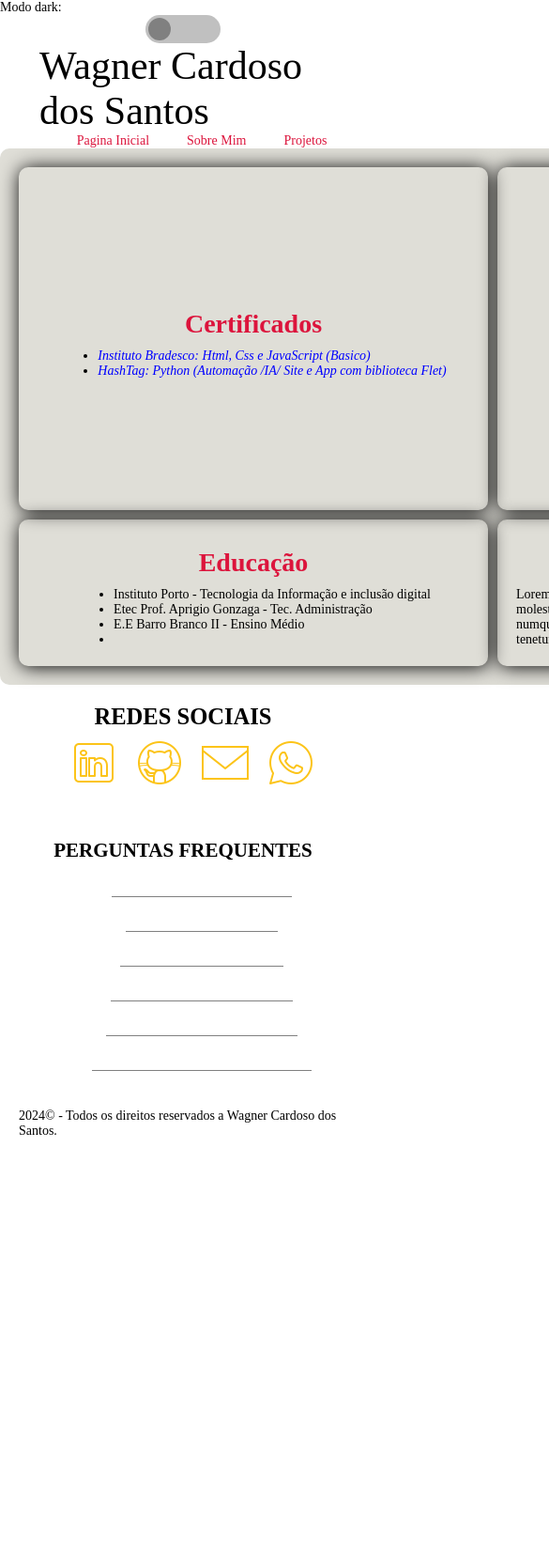
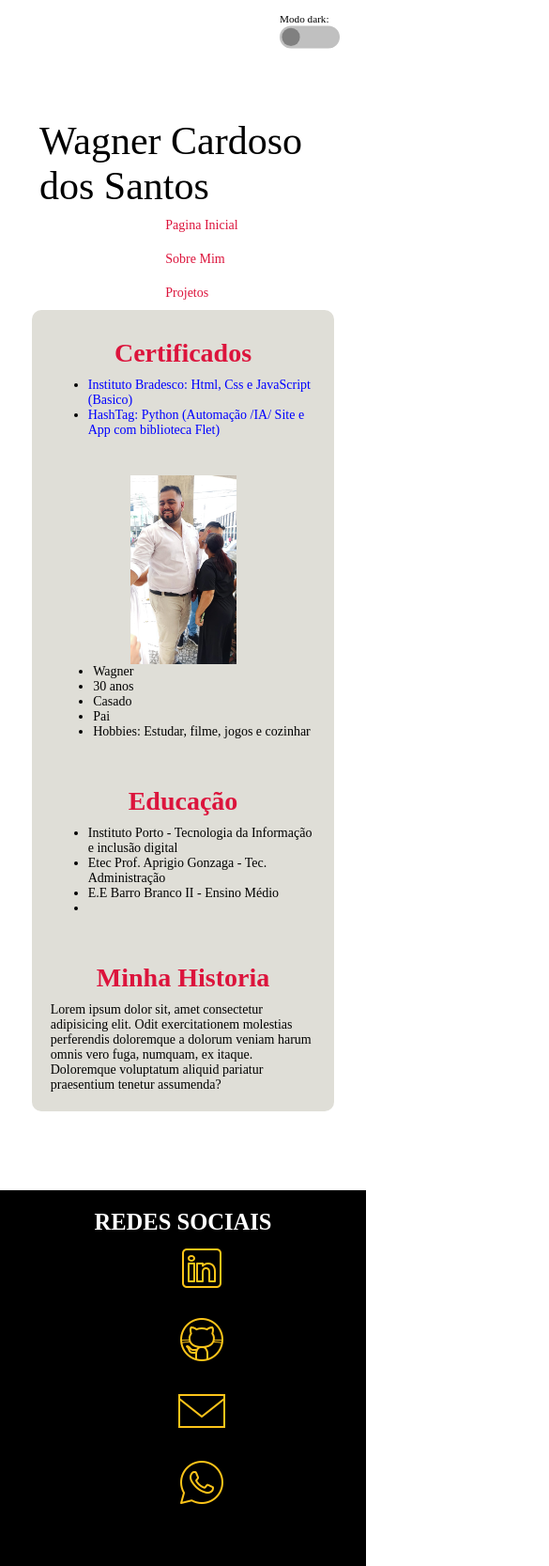
Before and after one commit to wCardos0/MeusProjetos, a plain HTML site: page portfolio/about.html in a window 390 px wide. Shown: the top 1667 px of the page at 94% size, 585 px wide, since content can reach past the window. Before the commit the page ends 1232 px from the top, so only its background shows below. Drawn offline with Linux system fonts and the light colour scheme.

Commit message:
atualização 14-8-24

```diff
--- a/portfolio/css/style.css
+++ b/portfolio/css/style.css
@@ -20,66 +20,6 @@ nav {grid-area: nav;} /* Define a área do grid para o elemento nav */
 .bloco-c {grid-area: bloco-c;} /* Define a área do grid para o elemento .bloco-c */
 .bloco-d {grid-area: bloco-d;} /* Define a área do grid para o elemento .bloco-d */
 .name {grid-area: name;} /* Define a área do grid para o elemento .name */
-
-
-/*
-|------------------------------------------------------------------------------------------------------------------|
-|-----------   CONFIGURAÇÕES PARA PAGINAS EXIBIDAS EM DESKTOP    -------------|
-|------------------------------------------------------------------------------------------------------------------|
-*/
-@media (min-width: 767px) {
-    body header {
-        display: grid; /* Define o layout do header como grid */
-        grid-template-areas: /* Define as áreas do grid para o header */
-        ". . . btn" /* Define a área do botão (btn) no canto superior direito */
-        "name . . nav"; /* Define a área do nome (name) e da navegação (nav) na linha abaixo */
-        gap: 4em; /* Define o espaçamento entre os itens do grid */
-        margin-top: 10px;
-    }
-    body footer {
-        display: grid; /* Define o layout do footer como grid */
-        grid-template-areas: /* Define as áreas do grid para o footer */
-        "bloco-a bloco-b" /* Define a área para bloco-a e bloco-b na primeira linha */
-        "bloco-c bloco-c"; /* Define a área para bloco-c ocupando toda a segunda linha */
-        gap: 10px; /* Define o espaçamento entre os itens do grid */
-        background-color: #000; /* Define a cor de fundo do footer como preto */
-        color: #fff; /* Define a cor do texto no footer como branco */
-            width: 100%; /* Define a largura da imagem como 100% do contêiner pai, fazendo com que ela ocupe toda a largura disponível */
-            margin-top: 10dvh; /* Adiciona uma margem superior de 10 unidades de viewport em altura (dvh), que é uma unidade relativa ao 1% da altura da área visível da janela */
-            height: 100%; /* Define a altura da imagem como 100% da altura do contêiner pai, o que pode causar distorção se a proporção não for preservada */
-          }
-    }
-    header .navbar .sidebar .libar {
-        margin: 0 20px; /* Define a margem de 0 pixels no topo e na parte inferior, e 20 pixels nas laterais esquerda e direita */
-    }
-    header .navbar .sidebar {
-        justify-content: center; /* Alinha horizontalmente os itens no centro do contêiner (usando Flexbox) */
-        align-items: center;     /* Alinha verticalmente os itens no centro do contêiner (usando Flexbox) */
-    }
-    footer .bloco-a .navbar .sidebar {
-        display: flex;            /* Define o layout do contêiner como Flexbox para um layout flexível dos itens */
-        flex-direction: column;   /* Organiza os itens em uma coluna, do topo para a base do contêiner */
-        align-items: center;      /* Alinha os itens horizontalmente no centro do contêiner */
-        justify-content: start;   /* Alinha os itens verticalmente ao início do contêiner (topo) */
-    }
-    footer .bloco-b .navbar .sidebar .libar {
-        margin: 10px 10px; /* Define uma margem de 10 pixels em todos os lados (superior, inferior, esquerdo e direito) */
-    }
-    footer {
-        .bloco-a {
-            display: flex; /* Define o layout do contêiner .bloco-a como Flexbox, permitindo um layout flexível dos itens internos */
-        }
-        .bloco-b {
-            display: flex; /* Define o layout do contêiner .bloco-b como Flexbox, permitindo um layout flexível dos itens internos */
-        }
-        .bloco-c {
-            display: flex; /* Define o layout do contêiner .bloco-c como Flexbox, permitindo um layout flexível dos itens internos */
-        }
-        .bloco-d {
-            display: flex; /* Define o layout do contêiner .bloco-d como Flexbox, permitindo um layout flexível dos itens internos */
-        }
-    }
-
 /*
 |------------------------------------------------------------------------------------------------------------------|
 |--------  AREA DE ELEMENTOS COMPARTILHADOS ENTRE AS PAGINAS  ------------|
@@ -114,11 +54,24 @@ nav {grid-area: nav;} /* Define a área do grid para o elemento nav */
         color: crimson; /* Define a cor do texto como vermelho escuro (crimson) para o elemento <h3> dentro de <main> */
         padding: 10px; /* Adiciona um preenchimento interno de 10px ao redor do conteúdo do elemento <h3> dentro de <main> */
     }
+    footer {
+        background-color: #000; /* Define a cor de fundo do footer como preto */
+        color: #fff; /* Define a cor do texto no footer como branco */
+        width: 100%;
+        height: auto;
+        margin-top: 10dvh;
+    }
         footer, header {
         .navbar .sidebar {
             list-style: none; /* Remove os marcadores ou números padrão das listas no elemento .sidebar dentro do header e footer */
             display: flex; /* Define o layout da lista como flexível, permitindo o alinhamento dos itens em linha ou coluna */
         }
+    }
+    body main a {
+        color: blue;
+    }
+    body.dark main a{
+        color: cyan;
     }
     header .linkbar {
         color: crimson; /* Define a cor do texto como vermelho escuro (crimson) para o elemento .linkbar dentro do header */
@@ -263,6 +216,60 @@ nav {grid-area: nav;} /* Define a área do grid para o elemento nav */
     }
 }
 }
+
+
+/*
+|------------------------------------------------------------------------------------------------------------------|
+|-----------   CONFIGURAÇÕES PARA PAGINAS EXIBIDAS EM DESKTOP    -------------|
+|------------------------------------------------------------------------------------------------------------------|
+*/
+@media (min-width: 767px) {
+    body header {
+        display: grid; /* Define o layout do header como grid */
+        grid-template-areas: /* Define as áreas do grid para o header */
+        ". . . btn" /* Define a área do botão (btn) no canto superior direito */
+        "name . . nav"; /* Define a área do nome (name) e da navegação (nav) na linha abaixo */
+        gap: 4em; /* Define o espaçamento entre os itens do grid */
+        margin-top: 10px;
+    }
+    body footer {
+        display: grid; /* Define o layout do footer como grid */
+        grid-template-areas: /* Define as áreas do grid para o footer */
+        "bloco-a bloco-b" /* Define a área para bloco-a e bloco-b na primeira linha */
+        "bloco-c bloco-c"; /* Define a área para bloco-c ocupando toda a segunda linha */
+        gap: 10px; /* Define o espaçamento entre os itens do grid */
+          }
+    header .navbar .sidebar .libar {
+        margin: 0 20px; /* Define a margem de 0 pixels no topo e na parte inferior, e 20 pixels nas laterais esquerda e direita */
+    }
+    header .navbar .sidebar {
+        justify-content: center; /* Alinha horizontalmente os itens no centro do contêiner (usando Flexbox) */
+        align-items: center;     /* Alinha verticalmente os itens no centro do contêiner (usando Flexbox) */
+    }
+    footer .bloco-a .navbar .sidebar {
+        display: flex;            /* Define o layout do contêiner como Flexbox para um layout flexível dos itens */
+        flex-direction: column;   /* Organiza os itens em uma coluna, do topo para a base do contêiner */
+        align-items: center;      /* Alinha os itens horizontalmente no centro do contêiner */
+        justify-content: start;   /* Alinha os itens verticalmente ao início do contêiner (topo) */
+    }
+    footer .bloco-b .navbar .sidebar .libar {
+        margin: 10px 10px; /* Define uma margem de 10 pixels em todos os lados (superior, inferior, esquerdo e direito) */
+    }
+    footer {
+        .bloco-a {
+            display: flex; /* Define o layout do contêiner .bloco-a como Flexbox, permitindo um layout flexível dos itens internos */
+        }
+        .bloco-b {
+            display: flex; /* Define o layout do contêiner .bloco-b como Flexbox, permitindo um layout flexível dos itens internos */
+        }
+        .bloco-c {
+            display: flex; /* Define o layout do contêiner .bloco-c como Flexbox, permitindo um layout flexível dos itens internos */
+        }
+        .bloco-d {
+            display: flex; /* Define o layout do contêiner .bloco-d como Flexbox, permitindo um layout flexível dos itens internos */
+        }
+    }
+
 /*
 |------------------------------------------------------------------------------------------------------------------|
 |---------------  AREA DE ELEMENTOS DA PAGINA SOBRE MIM  -----------------------------|
@@ -379,3 +386,44 @@ body.dark main .bloco-d {
             color: gold;
         }
     }
+}
+@media(max-width: 767px) {
+    body {
+        overflow-x: hidden;
+    }
+    header {
+        display: flex;
+        flex-direction: column;
+        position: relative;
+        align-items: center;
+        justify-content: center;
+    }
+    header {
+        .name {
+            margin-top: 3em;
+            font-size:  2em;
+        }
+    }
+    header .btn {
+        position: absolute;
+        right: 20px;
+        top: 10px;
+        transform: scale(0.8);
+    }
+    .sidebar {
+        flex-direction: column;
+    }
+    .libar {
+        margin: 10px 20px;
+    }
+    main .bloco-b .photo {
+        width: 40%;
+        height: auto;
+    }
+    main {
+        margin: 0 4dvh;
+    }
+    main .title {
+        font-size: 2em;
+    }
+}
```
Also changed, not shown: portfolio/index.html (+2 -2 lines).
